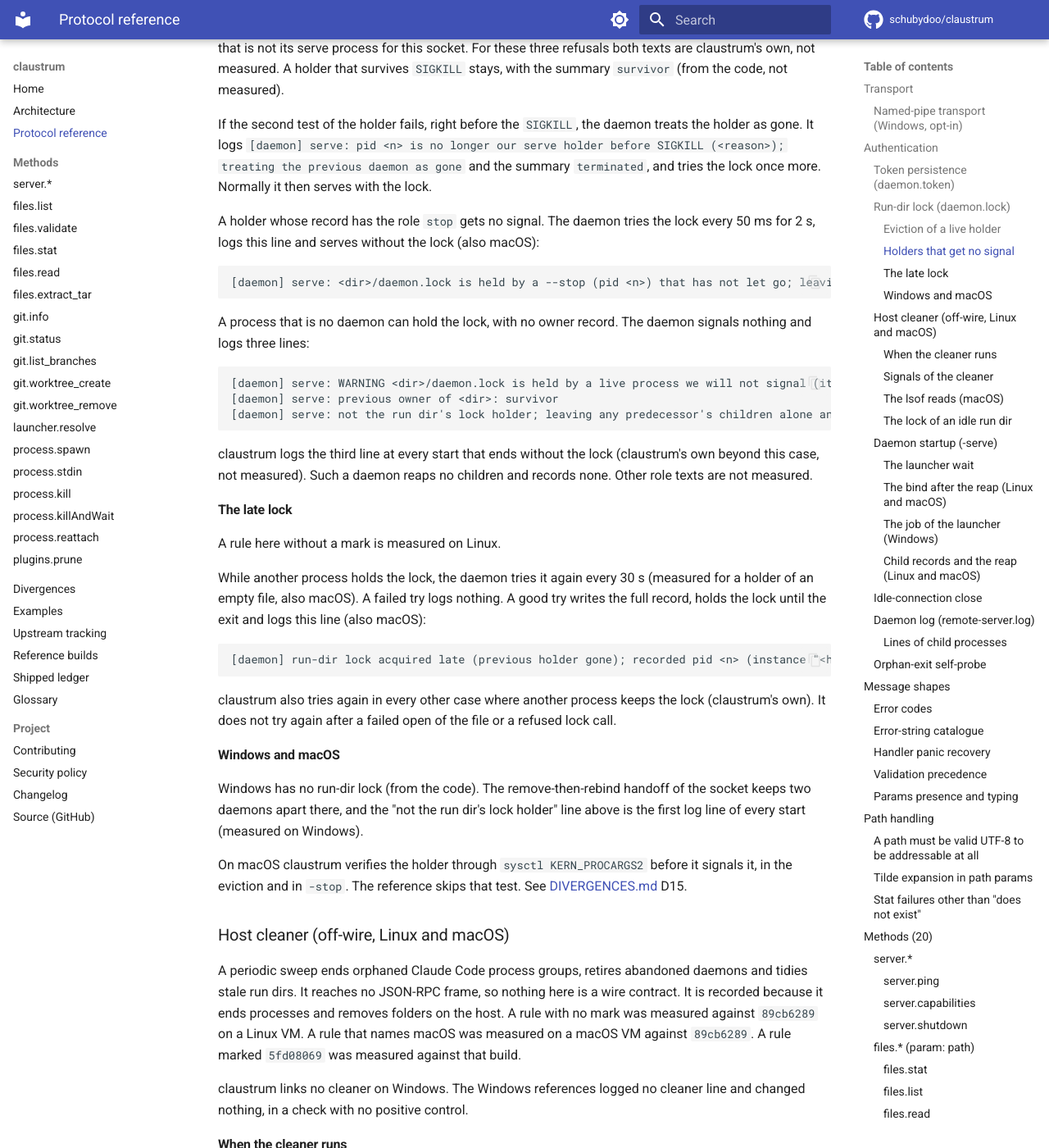
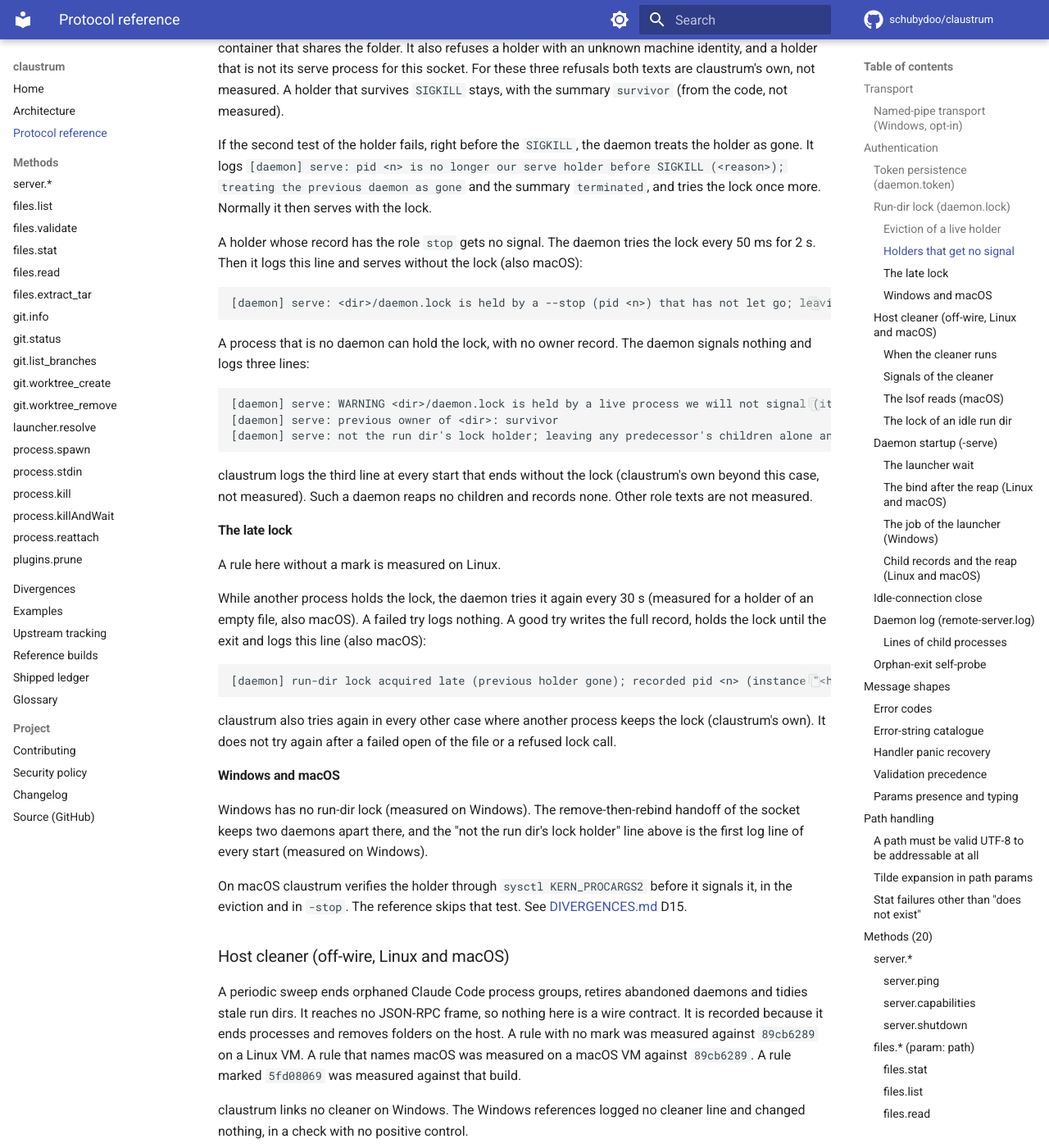
Before and after one commit to schubydoo/claustrum, an MkDocs documentation site: the page built from docs/PROTOCOL.md, in a window 1280 px wide and 1400 px high, scrolled down 4878 px. Shown: the whole window at 82% size. Built offline with MkDocs 1.6.1 and Material for MkDocs 9.7.7, drawn with Linux system fonts in a browser that asks for light colours; comment, search, counter and statistics services are not loaded; some of the changed text lies outside the part shown.

````diff
--- a/docs/PROTOCOL.md
+++ b/docs/PROTOCOL.md
@@ -247,8 +247,8 @@ and the summary `terminated`, and tries the lock once more. Normally it then
 serves with the lock.
 
 A holder whose record has the role `stop` gets no signal. The daemon tries the
-lock every 50 ms for 2 s, logs this line and serves without the lock (also
-macOS):
+lock every 50 ms for 2 s. Then it logs this line and serves without the lock
+(also macOS):
 
 ```
 [daemon] serve: <dir>/daemon.lock is held by a --stop (pid <n>) that has not let go; leaving it
@@ -286,7 +286,7 @@ a refused lock call.
 
 #### Windows and macOS
 
-Windows has no run-dir lock (from the code). The remove-then-rebind handoff of
+Windows has no run-dir lock (measured on Windows). The remove-then-rebind handoff of
 the socket keeps two daemons apart there, and the "not the run dir's lock holder"
 line above is the first log line of every start (measured on Windows).
 
````
Also changed, not shown: other parts of docs/PROTOCOL.md (+3 -3 lines).
